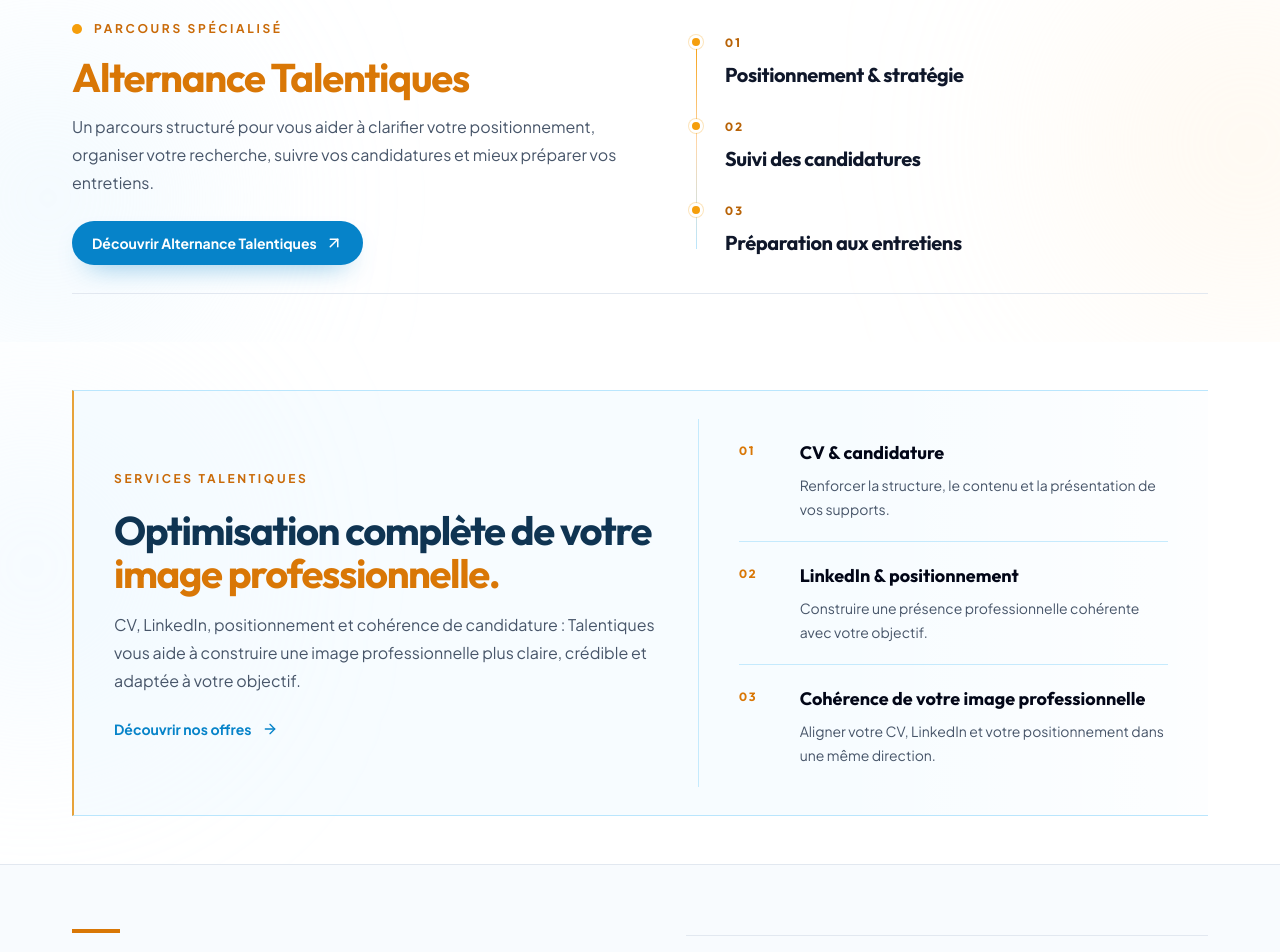
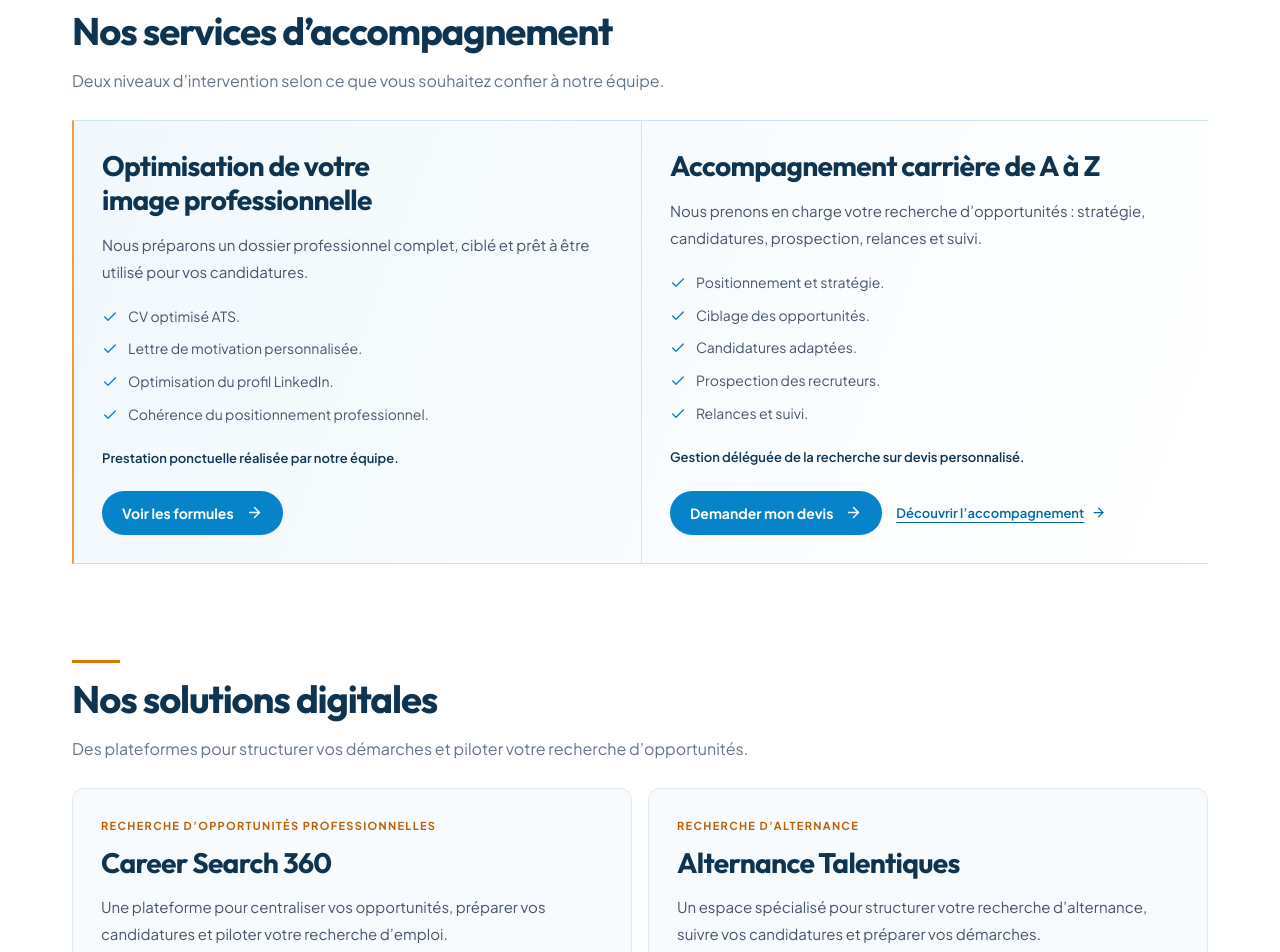
Before and after one commit to contactajaoub-talent/Talentiques-consulting, a Next.js app: page / in a window 1280 px wide. Shown: the part 1760-2712 px from the top of the page. Built offline with nearby package versions, Linux system fonts and the light colour scheme.

Commit message:
refactor: clarify career services and digital solutions homepage

```diff
--- a/src/components/AlternanceFeature.tsx
+++ b/src/components/AlternanceFeature.tsx
@@ -1,87 +1,57 @@
 'use client';
 
-import { motion } from 'framer-motion';
-import { ArrowUpRight } from 'lucide-react';
-import { getHomeContent, type HomeLocale } from '@/lib/home-content';
+import Link from 'next/link';
+import { motion, useReducedMotion } from 'framer-motion';
+import { ArrowRight, ArrowUpRight, Check } from 'lucide-react';
+import type { HomeLocale } from '@/lib/home-content';
+import { quoteButton } from './CareerAccompanimentIntro';
+import styles from './home/CommercialSections.module.css';
 
 export function AlternanceFeature({ locale = 'fr' }: { locale?: HomeLocale }) {
-  const copy = getHomeContent(locale).alternance;
+  const fr = locale === 'fr';
+  const reduced = useReducedMotion();
+  const platforms = fr ? [
+    {
+      title: 'Career Search 360', label: 'Recherche d’opportunités professionnelles',
+      description: 'Une plateforme pour centraliser vos opportunités, préparer vos candidatures et piloter votre recherche d’emploi.',
+      benefits: ['Suivi des opportunités et candidatures.', 'CV et positionnement professionnel.', 'Outils de recherche et de préparation.'],
+      cta: 'Découvrir Career Search 360', href: '/career-search-360', external: false,
+    },
+    {
+      title: 'Alternance Talentiques', label: 'Recherche d’alternance',
+      description: 'Un espace spécialisé pour structurer votre recherche d’alternance, suivre vos candidatures et préparer vos démarches.',
+      benefits: ['Positionnement et ciblage.', 'Suivi des candidatures.', 'Préparation aux entretiens.'],
+      cta: 'Découvrir Alternance Talentiques', href: 'https://alternance.talentiques.com/', external: true,
+    },
+  ] : [
+    {
+      title: 'Career Search 360', label: 'Professional opportunity search',
+      description: 'A platform to centralize your opportunities, prepare applications and manage your job search.',
+      benefits: ['Opportunity and application tracking.', 'Resume and professional positioning.', 'Search and preparation tools.'],
+      cta: 'Explore Career Search 360', href: '/career-search-360?lang=en', external: false,
+    },
+    {
+      title: 'Alternance Talentiques', label: 'Work-study opportunity search',
+      description: 'A dedicated space to structure your work-study search, track applications and prepare your next steps.',
+      benefits: ['Positioning and targeting.', 'Application tracking.', 'Interview preparation.'],
+      cta: 'Explore Alternance Talentiques', href: 'https://alternance.talentiques.com/', external: true,
+    },
+  ];
 
-  return (
-    <section id="alternance" className="relative overflow-hidden bg-white py-12 lg:py-16">
-      <div
-        className="pointer-events-none absolute -right-32 top-10 h-80 w-80 rounded-full bg-orange-100/45 blur-[120px]"
-        aria-hidden="true"
-      />
-      <div
-        className="pointer-events-none absolute -left-24 bottom-0 h-72 w-72 rounded-full bg-sky-100/55 blur-[110px]"
-        aria-hidden="true"
-      />
-
-      <div className="container relative mx-auto px-5 md:px-8">
-        <motion.div
-          initial={{ opacity: 0, y: 18 }}
-          whileInView={{ opacity: 1, y: 0 }}
-          viewport={{ once: true }}
-          className="mx-auto max-w-7xl border-y border-slate-200 py-7 sm:py-8 lg:py-9"
-        >
-          <div className="grid items-center gap-8 lg:grid-cols-[1.06fr_.94fr] lg:gap-12">
-            <div>
-              <div className="mb-5 flex items-center gap-3">
-                <span className="h-2.5 w-2.5 rounded-full bg-[#F59E0B]" aria-hidden="true" />
-                <span className="text-xs font-bold uppercase tracking-[.22em] text-[#C96A08]">
-                  {copy.eyebrow}
-                </span>
-              </div>
-
-              <h2 className="font-heading text-4xl font-bold tracking-[-.03em] text-[#D97706] sm:text-5xl">
-                {copy.title}
-              </h2>
-              <p className="mt-5 max-w-2xl text-lg leading-8 text-slate-600">
-                {copy.description}
-              </p>
-
-              <a
-                href="https://alternance.talentiques.com/"
-                target="_blank"
-                rel="noopener noreferrer"
-                className="mt-8 inline-flex min-h-12 items-center justify-center gap-2 rounded-full bg-[#0683C9] px-6 py-3.5 font-bold text-white shadow-[0_12px_28px_-16px_rgba(6,131,201,.85)] transition-all duration-300 hover:-translate-y-0.5 hover:bg-[#056da8]"
-              >
-                {copy.cta}
-                <ArrowUpRight size={18} />
-              </a>
-            </div>
-
-            <div className="relative pl-7 sm:pl-9">
-              <div className="absolute bottom-2 left-[7px] top-2 w-px bg-gradient-to-b from-[#F59E0B] via-orange-200 to-sky-200" aria-hidden="true" />
-
-              <div className="space-y-6">
-                {copy.items.map((item, index) => (
-                  <motion.div
-                    key={item}
-                    initial={{ opacity: 0, y: 12 }}
-                    whileInView={{ opacity: 1, y: 0 }}
-                    viewport={{ once: true }}
-                    transition={{ delay: index * 0.08 }}
-                    className="relative"
-                  >
-                    <span
-                      className="absolute -left-7 top-1.5 h-3.5 w-3.5 rounded-full border-[3px] border-white bg-[#F59E0B] shadow-[0_0_0_1px_rgba(245,158,11,.28)] sm:-left-9"
-                      aria-hidden="true"
-                    />
-                    <span className="font-heading text-xs font-bold tracking-[.18em] text-[#B86307]">
-                      0{index + 1}
-                    </span>
-                    <p className="mt-2 font-heading text-xl font-bold tracking-[-.02em] text-slate-900">
-                      {item}
-                    </p>
-                  </motion.div>
-                ))}
-              </div>
-            </div>
-          </div>
-        </motion.div>
-      </div>
-    </section>
-  );
+  return <section id="alternance" aria-labelledby="home-digital-title" className={styles.section + ' relative overflow-hidden bg-white py-12 lg:py-16'}>
+    <div className="container relative mx-auto px-5 md:px-8"><div className="mx-auto max-w-7xl">
+      <motion.header className={styles.reveal} initial={{ opacity: 0, y: 10 }} whileInView={{ opacity: 1, y: 0 }} viewport={{ once: true, amount: .2 }} transition={{ duration: reduced ? 0 : .35 }}>
+        <span className={styles.headingRule} aria-hidden="true" />
+        <h2 id="home-digital-title" className={styles.title}>{fr ? 'Nos solutions digitales' : 'Our Digital Solutions'}</h2>
+        <p className={styles.intro}>{fr ? 'Des plateformes pour structurer vos démarches et piloter votre recherche d’opportunités.' : 'Platforms to organize your next steps and manage your search for opportunities.'}</p>
+      </motion.header>
+      <div className={styles.platforms}>{platforms.map((platform, index) => <motion.article key={platform.title} className={styles.platform + ' ' + styles.reveal} initial={{ opacity: 0, y: 10 }} whileInView={{ opacity: 1, y: 0 }} viewport={{ once: true, amount: .15 }} transition={{ duration: reduced ? 0 : .35, delay: reduced ? 0 : index * .07 }}>
+        <p className={styles.platformLabel}>{platform.label}</p>
+        <h3 className={styles.offerTitle}>{platform.title}</h3>
+        <p className={styles.description}>{platform.description}</p>
+        <ul className={styles.benefits}>{platform.benefits.map((benefit, i) => <motion.li key={benefit} className={styles.reveal} initial={{ opacity: 0, y: 4 }} whileInView={{ opacity: 1, y: 0 }} viewport={{ once: true }} transition={{ duration: reduced ? 0 : .25, delay: reduced ? 0 : i * .025 }}><Check size={16} aria-hidden="true" /><span>{benefit}</span></motion.li>)}</ul>
+        <div className={styles.actions}>{platform.external ? <a href={platform.href} target="_blank" rel="noopener noreferrer" className={quoteButton + ' ' + styles.primary}><span>{platform.cta}</span><ArrowUpRight size={17} aria-hidden="true" /></a> : <Link href={platform.href} className={quoteButton + ' ' + styles.primary}><span>{platform.cta}</span><ArrowRight size={17} aria-hidden="true" /></Link>}</div>
+      </motion.article>)}</div>
+    </div></div>
+  </section>;
 }
--- a/src/components/Services.tsx
+++ b/src/components/Services.tsx
@@ -1,130 +1,65 @@
 'use client';
 
 import Link from 'next/link';
-import { motion } from 'framer-motion';
-import { ArrowRight } from 'lucide-react';
-import { getHomeContent, type HomeLocale } from '@/lib/home-content';
+import { motion, useReducedMotion } from 'framer-motion';
+import { ArrowRight, Check } from 'lucide-react';
+import type { HomeLocale } from '@/lib/home-content';
+import { CAREER_SERVICE_PATH, quoteButton } from './CareerAccompanimentIntro';
+import styles from './home/CommercialSections.module.css';
 
 export function Services({ locale = 'fr' }: { locale?: HomeLocale }) {
-  const copy = getHomeContent(locale).services;
-  const href = locale === 'fr' ? '/services' : '/en/services';
+  const fr = locale === 'fr';
+  const reduced = useReducedMotion();
+  const offers = fr ? [
+    {
+      title: 'Optimisation de votre image professionnelle',
+      description: 'Nous préparons un dossier professionnel complet, ciblé et prêt à être utilisé pour vos candidatures.',
+      benefits: ['CV optimisé ATS.', 'Lettre de motivation personnalisée.', 'Optimisation du profil LinkedIn.', 'Cohérence du positionnement professionnel.'],
+      nature: 'Prestation ponctuelle réalisée par notre équipe.',
+      cta: 'Voir les formules', href: '/services',
+    },
+    {
+      title: 'Accompagnement carrière de A à Z',
+      description: 'Nous prenons en charge votre recherche d’opportunités : stratégie, candidatures, prospection, relances et suivi.',
+      benefits: ['Positionnement et stratégie.', 'Ciblage des opportunités.', 'Candidatures adaptées.', 'Prospection des recruteurs.', 'Relances et suivi.'],
+      nature: 'Gestion déléguée de la recherche sur devis personnalisé.',
+      cta: 'Demander mon devis', href: CAREER_SERVICE_PATH + '#demande-accompagnement',
+    },
+  ] : [
+    {
+      title: 'Professional Image Optimization',
+      description: 'We prepare a complete, targeted professional application package, ready for you to use.',
+      benefits: ['ATS-optimized resume.', 'Tailored cover letter.', 'LinkedIn profile optimization.', 'Consistent professional positioning.'],
+      nature: 'A one-off service delivered by our team.',
+      cta: 'View Packages', href: '/en/services',
+    },
+    {
+      title: 'End-to-End Career Support',
+      description: 'We manage your opportunity search: strategy, applications, outreach, follow-ups and tracking.',
+      benefits: ['Positioning and strategy.', 'Targeted opportunities.', 'Tailored applications.', 'Recruiter outreach.', 'Follow-ups and tracking.'],
+      nature: 'A delegated search service with a personalized quote.',
+      cta: 'Request a Quote', href: CAREER_SERVICE_PATH + '#demande-accompagnement',
+    },
+  ];
 
-  const showcaseItems: Array<[string, string]> =
-    locale === 'fr'
-      ? [
-          [
-            'CV & candidature',
-            'Renforcer la structure, le contenu et la présentation de vos supports.',
-          ],
-          [
-            'LinkedIn & positionnement',
-            'Construire une présence professionnelle cohérente avec votre objectif.',
-          ],
-          [
-            'Cohérence de votre image professionnelle',
-            'Aligner votre CV, LinkedIn et votre positionnement dans une même direction.',
-          ],
-        ]
-      : [
-          [
-            'Resume & applications',
-            'Strengthen the structure, content and presentation of your application materials.',
-          ],
-          [
-            'LinkedIn & positioning',
-            'Build a professional presence aligned with your goal.',
-          ],
-          [
-            'Professional brand consistency',
-            'Align your resume, LinkedIn and positioning in one coherent direction.',
-          ],
-        ];
-
-  return (
-    <section id="services" className="relative overflow-hidden bg-white py-12 lg:py-16">
-      <div
-        className="pointer-events-none absolute -left-28 top-20 h-72 w-72 rounded-full bg-sky-100/45 blur-[110px]"
-        aria-hidden="true"
-      />
-
-      <div className="container relative mx-auto px-5 md:px-8">
-        <div className="mx-auto max-w-7xl">
-          <motion.div
-            initial={{ opacity: 0, y: 18 }}
-            whileInView={{ opacity: 1, y: 0 }}
-            viewport={{ once: true }}
-            className="relative overflow-hidden border-y border-l-0 sm:border-l-2 border-sky-200 border-l-[#E7A33A] bg-sky-50/55 px-0 py-8 sm:px-8 lg:px-10 lg:py-9"
-          >
-            <div
-              className="pointer-events-none absolute right-0 top-0 h-full w-1/3 bg-gradient-to-l from-white/75 to-transparent"
-              aria-hidden="true"
-            />
-
-            <div className="relative grid gap-7 sm:gap-8 lg:grid-cols-[1.08fr_.92fr] lg:items-center lg:gap-12">
-              <div>
-                <span className="text-xs font-bold uppercase tracking-[.22em] text-[#C96A08]">
-                  {copy.eyebrow}
-                </span>
-
-                <h2 className="mt-4 max-w-3xl font-heading text-[2rem] font-bold leading-[1.1] tracking-[-.035em] text-[#0F3452] min-[390px]:text-[2.125rem] sm:mt-5 sm:text-4xl lg:text-5xl lg:leading-[1.08]">
-                  {locale === 'fr' ? (
-                    <>
-                      Optimisation complète de votre{' '}
-                      <span className="text-[#D97706]">image professionnelle.</span>
-                    </>
-                  ) : (
-                    <>
-                      Complete optimization of your{' '}
-                      <span className="text-[#D97706]">professional image.</span>
-                    </>
-                  )}
-                </h2>
-
-                <p className="mt-5 max-w-2xl text-base leading-7 text-slate-600 sm:mt-6 sm:text-lg sm:leading-8">
-                  {locale === 'fr'
-                    ? 'CV, LinkedIn, positionnement et cohérence de candidature : Talentiques vous aide à construire une image professionnelle plus claire, crédible et adaptée à votre objectif.'
-                    : 'Resume, LinkedIn, positioning and application consistency: Talentiques helps you build a clearer, stronger professional image aligned with your goals.'}
-                </p>
-
-                <Link
-                  href={href}
-                  className="mt-7 inline-flex items-center gap-2.5 text-sm font-bold text-[#0683C9] transition hover:text-[#056da8] sm:mt-8"
-                >
-                  {locale === 'fr' ? 'Découvrir nos offres' : 'Explore our services'}
-                  <ArrowRight
-                    size={16}
-                    aria-hidden="true"
-                    className="shrink-0"
-                  />
-                </Link>
-              </div>
-
-              <div className="border-t border-sky-200/60 lg:border-l lg:border-t-0 lg:border-sky-200/80 lg:pl-10">
-                {showcaseItems.map(([title, description], index) => (
-                  <div
-                    key={title}
-                    className="grid grid-cols-[2.5rem_minmax(0,1fr)] gap-3.5 border-b border-sky-200/60 py-6 last:border-b-0 sm:py-5 lg:grid-cols-[2.8rem_1fr] lg:gap-4 lg:border-sky-200/80"
-                  >
-                    <span className="pt-1 font-heading text-xs font-bold leading-6 tracking-[.16em] text-[#D97706] lg:pt-0">
-                      0{index + 1}
-                    </span>
-
-                    <div>
-                      <h3 className="font-heading text-lg font-bold leading-7 text-slate-950">
-                        {title}
-                      </h3>
-
-                      <p className="mt-1.5 text-sm leading-6 text-slate-600">
-                        {description}
-                      </p>
-                    </div>
-                  </div>
-                ))}
-              </div>
-            </div>
-          </motion.div>
+  return <section id="services" aria-labelledby="home-services-title" className={styles.section + ' relative overflow-hidden bg-white py-12 lg:py-16'}>
+    <div className="container relative mx-auto px-5 md:px-8"><div className="mx-auto max-w-7xl">
+      <motion.header className={styles.reveal} initial={{ opacity: 0, y: 10 }} whileInView={{ opacity: 1, y: 0 }} viewport={{ once: true, amount: .2 }} transition={{ duration: reduced ? 0 : .35 }}>
+        <span className={styles.headingRule} aria-hidden="true" />
+        <h2 id="home-services-title" className={styles.title}>{fr ? 'Nos services d’accompagnement' : 'Our Career Services'}</h2>
+        <p className={styles.intro}>{fr ? 'Deux niveaux d’intervention selon ce que vous souhaitez confier à notre équipe.' : 'Two levels of support, depending on what you want to entrust to our team.'}</p>
+      </motion.header>
+      <div className={styles.offers}>{offers.map((offer, index) => <motion.article key={offer.title} className={styles.offer + ' ' + styles.reveal} initial={{ opacity: 0, y: 10 }} whileInView={{ opacity: 1, y: 0 }} viewport={{ once: true, amount: .15 }} transition={{ duration: reduced ? 0 : .35, delay: reduced ? 0 : index * .07 }}>
+        <h3 className={styles.offerTitle}>{offer.title}</h3>
+        <p className={styles.description}>{offer.description}</p>
+        <ul className={styles.benefits}>{offer.benefits.map((benefit, i) => <motion.li key={benefit} className={styles.reveal} initial={{ opacity: 0, y: 4 }} whileInView={{ opacity: 1, y: 0 }} viewport={{ once: true }} transition={{ duration: reduced ? 0 : .25, delay: reduced ? 0 : i * .025 }}><Check size={16} aria-hidden="true" /><span>{benefit}</span></motion.li>)}</ul>
+        <p className={styles.nature}>{offer.nature}</p>
+        {index === 1 && !fr && <p className={styles.languageNote}>Service page and quote form available in French.</p>}
+        <div className={styles.actions}>
+          <Link href={offer.href} className={quoteButton + ' ' + styles.primary}><span>{offer.cta}</span><ArrowRight size={17} aria-hidden="true" /></Link>
+          {index === 1 && <Link href={CAREER_SERVICE_PATH} className={styles.secondary}>{fr ? 'Découvrir l’accompagnement' : 'Explore the Service'}<ArrowRight size={15} aria-hidden="true" /></Link>}
         </div>
-      </div>
-    </section>
-  );
+      </motion.article>)}</div>
+    </div></div>
+  </section>;
 }
--- /dev/null
+++ b/src/components/home/CommercialSections.module.css
@@ -0,0 +1,42 @@
+.section { scroll-margin-top: 88px; }
+.headingRule { display: block; width: 48px; height: 3px; margin-bottom: 15px; background: #d97706; }
+.title { font-family: var(--font-outfit), sans-serif; font-size: clamp(30px, 3vw, 42px); font-weight: 700; line-height: 1.12; letter-spacing: -.03em; color: #0f3452; text-wrap: balance; }
+.intro { margin-top: 14px; max-width: 760px; color: #64748b; font-size: 16px; line-height: 1.75; }
+.offers, .platforms { display: grid; grid-template-columns: 1fr; margin-top: 25px; }
+.offers { border-block: 1px solid #cce3f1; border-left: 2px solid #e7a33a; background: linear-gradient(110deg, #f1f8fc, #fff); }
+.offer, .platform { display: flex; flex-direction: column; min-width: 0; padding: 25px 22px; transition: background-color .2s, border-color .2s; }
+.offer + .offer { border-top: 1px solid #cce3f1; }
+.offerTitle { font-family: var(--font-outfit), sans-serif; font-size: clamp(24px, 2.2vw, 30px); font-weight: 650; line-height: 1.2; letter-spacing: -.025em; color: #0f3452; text-wrap: balance; }
+.description { max-width: 600px; margin-top: 14px; color: #475569; font-size: 15px; line-height: 1.8; }
+.benefits { display: grid; gap: 9px; margin-top: 20px; }
+.benefits li { display: flex; align-items: flex-start; gap: 10px; color: #475569; font-size: 14px; line-height: 1.7; }
+.benefits svg { flex-shrink: 0; margin-top: 4px; color: #0683c9; }
+.nature { margin-top: 20px; color: #0f3452; font-size: 13px; line-height: 1.7; font-weight: 600; }
+.languageNote { margin-top: 7px; color: #64748b; font-size: 12px; line-height: 1.7; }
+.actions { display: flex; flex-wrap: wrap; align-items: center; gap: 10px 14px; margin-top: auto; padding-top: 22px; }
+.section .primary { max-width: 100%; padding-inline: 20px; text-align: center; line-height: 1.5; }
+.primary span { min-width: 0; }
+.primary svg, .secondary svg { flex-shrink: 0; transition: transform .2s; }
+.primary:hover svg, .secondary:hover svg { transform: translateX(3px); }
+.secondary { display: inline-flex; min-height: 44px; max-width: 100%; align-items: center; gap: 7px; color: #0369a1; font-size: 13px; font-weight: 600; line-height: 1.6; text-decoration: underline; text-underline-offset: 4px; border-radius: 3px; }
+.secondary:focus-visible { outline: 2px solid #0683c9; outline-offset: 4px; }
+.platforms { gap: 16px; }
+.platform { border: 1px solid #e1e8ef; border-radius: 12px; background: #f8fbfe; }
+.platformLabel { margin-bottom: 10px; color: #b86307; font-size: 11px; line-height: 1.7; font-weight: 700; letter-spacing: .12em; text-transform: uppercase; }
+@media (hover: hover) {
+  .offer:hover { background-color: rgb(255 255 255 / .5); }
+  .platform:hover { border-color: #a8cfe5; background-color: #f1f8fc; }
+}
+@media (min-width: 768px) {
+  .offers, .platforms { grid-template-columns: repeat(2, minmax(0, 1fr)); }
+  .offer, .platform { padding: 28px; }
+  .offer + .offer { border-top: 0; border-left: 1px solid #cce3f1; }
+}
+@media (max-width: 389px) {
+  .offer, .platform { padding: 23px 18px; }
+}
+@media (prefers-reduced-motion: reduce) {
+  .reveal { opacity: 1 !important; transform: none !important; }
+  .offer, .platform, .primary, .secondary, .primary svg, .secondary svg { transition: none !important; }
+  .section .primary:hover, .primary:hover svg, .secondary:hover svg { transform: none; }
+}
--- a/src/components/home/HomePage.tsx
+++ b/src/components/home/HomePage.tsx
@@ -8,7 +8,6 @@ import { WhyUs } from '@/components/WhyUs';
 import { Credibility } from '@/components/Credibility';
 import { AlternanceFeature } from '@/components/AlternanceFeature';
 import { Services } from '@/components/Services';
-import { CareerAccompanimentIntro } from '@/components/CareerAccompanimentIntro';
 import { Process } from '@/components/Process';
 import { Testimonials } from '@/components/Testimonials';
 import { Contact } from '@/components/Contact';
@@ -25,9 +24,8 @@ export function HomePage({ locale }: { locale: HomeLocale }) {
         <EmployerLogoMarquee locale={locale}/>
         <WhyUs locale={locale}/>
         <Credibility locale={locale}/>
+        <Services locale={locale}/>
         <AlternanceFeature locale={locale}/>
-        <Services locale={locale}/>
-        {locale === 'fr' && <CareerAccompanimentIntro />}
         <Process locale={locale}/>
         <Testimonials locale={locale}/>
         <Contact locale={locale}/>
```
